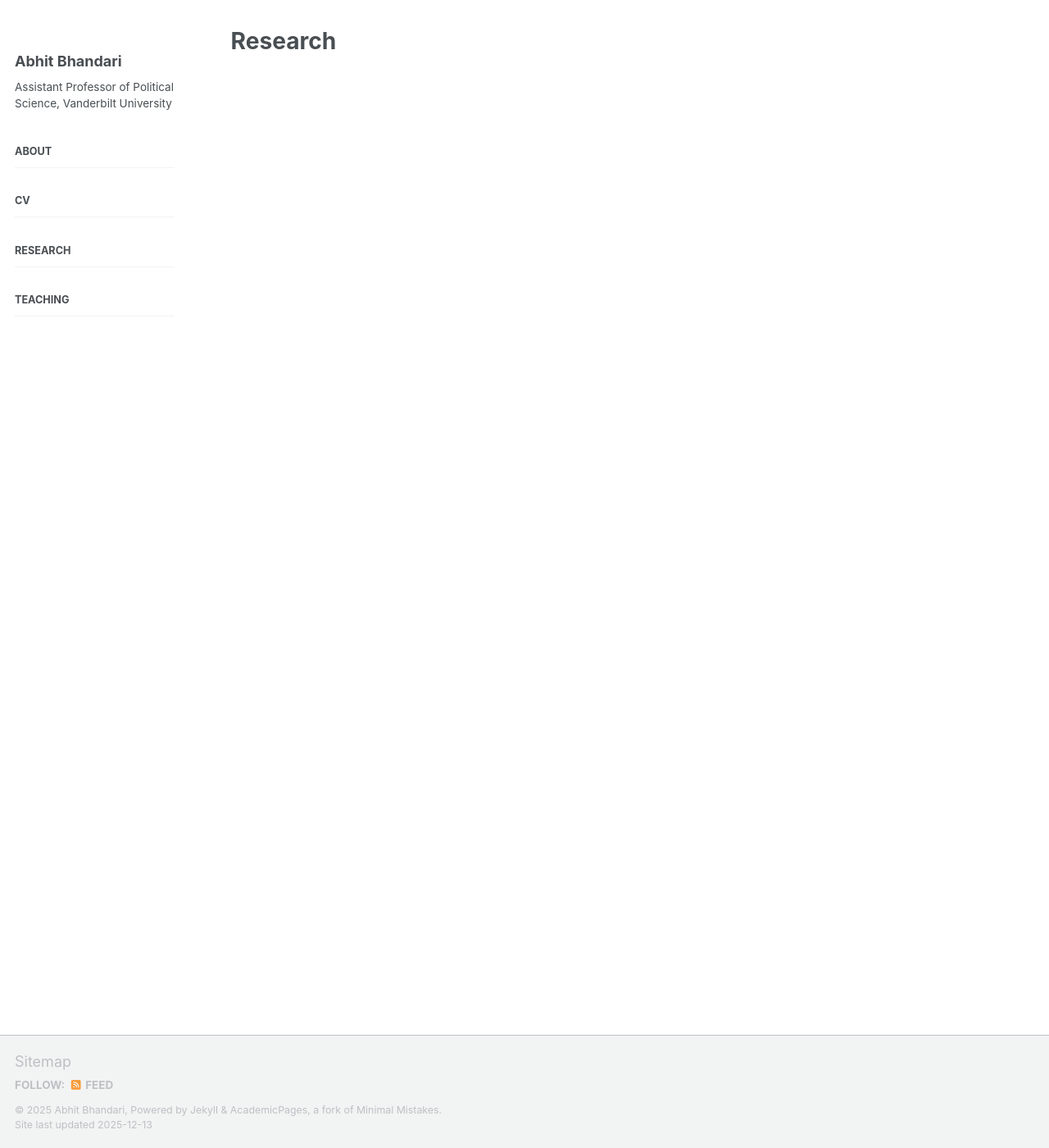
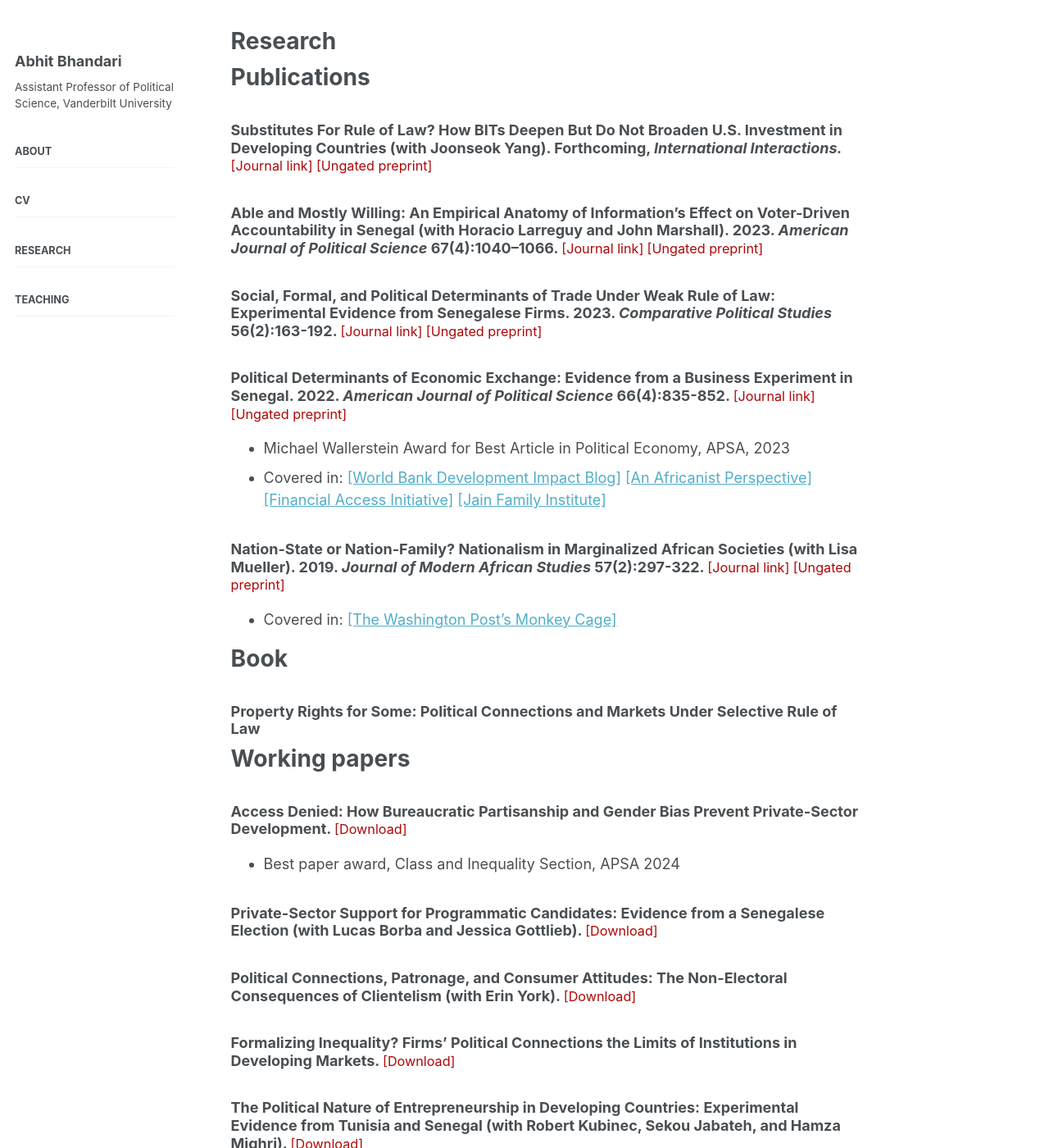
Before and after one commit to abhitbhandari/abhitbhandari.github.io, a Jekyll site: the page built from _pages/research.md, in a window 1280 px wide and 1400 px high. Shown: the whole window at 82% size. Built offline with Jekyll 4.4.1, drawn with Linux system fonts in a browser that asks for light colours; a script bundle is joined from its source files by our own code; library files that are not in the unit come from our copies; some of the changed text lies outside the part shown.

Commit message:
Update research.md

```diff
--- a/_pages/research.md
+++ b/_pages/research.md
@@ -5,3 +5,55 @@ layout: single
 sidebar:
   nav: "sidebar"
 ---
+
+# Publications
+
+### **Substitutes For Rule of Law? How BITs Deepen But Do Not Broaden U.S. Investment in Developing Countries** (with Joonseok Yang). Forthcoming, *International Interactions.* <a href="https://www.tandfonline.com/doi/full/10.1080/03050629.2025.2564652" target="_blank" style="color:#ad0808; text-decoration:none; font-size:90%; font-weight:normal;">[Journal link]</a> <a href="/s/BhandariYang_BITs.pdf" target="_blank" style="color:#ad0808; text-decoration:none; font-size:90%; font-weight:normal;">[Ungated preprint]</a>
+
+
+### **Able and Mostly Willing: An Empirical Anatomy of Information's Effect on Voter-Driven Accountability in Senegal** (with Horacio Larreguy and John Marshall). 2023. *American Journal of Political Science* 67(4):1040–1066. <a href="https://onlinelibrary.wiley.com/doi/10.1111/ajps.12591" target="_blank" style="color:#ad0808; text-decoration:none; font-size:90%; font-weight:normal;">[Journal link]</a> <a href="/s/Accountability_Senegal_Paper_v8.pdf" target="_blank" style="color:#ad0808; text-decoration:none; font-size:90%; font-weight:normal;">[Ungated preprint]</a>
+
+
+### **Social, Formal, and Political Determinants of Trade Under Weak Rule of Law: Experimental Evidence from Senegalese Firms.** 2023. *Comparative Political Studies* 56(2):163-192. <a href="https://journals.sagepub.com/doi/abs/10.1177/00104140221089648" target="_blank" style="color:#ad0808; text-decoration:none; font-size:90%; font-weight:normal;">[Journal link]</a> <a href="/s/Senegal_firms_paper_v8.pdf" target="_blank" style="color:#ad0808; text-decoration:none; font-size:90%; font-weight:normal;">[Ungated preprint]</a>
+
+### **Political Determinants of Economic Exchange: Evidence from a Business Experiment in Senegal.** 2022. *American Journal of Political Science* 66(4):835-852. <a href="https://onlinelibrary.wiley.com/doi/10.1111/ajps.12593" target="_blank" style="color:#ad0808; text-decoration:none; font-size:90%; font-weight:normal;">[Journal link]</a>  <a href="/s/Bhandari_PAPS_RCT_v11.pdf" target="_blank" style="color:#ad0808; text-decoration:none; font-size:90%; font-weight:normal;">[Ungated preprint]</a>
+-  Michael Wallerstein Award for Best Article in Political Economy, APSA, 2023
+- Covered in: <a href="https://blogs.worldbank.org/impactevaluations/setting-your-own-firm-firm-experiment" target="_blank">[World Bank Development Impact Blog]</a> <a href="https://kenopalo.com/2019/01/31/formalizing-the-informal-sector-may-intensify-market-fragmentation-and-trading-inequalities-senegal-edition/" target="_blank">[An Africanist Perspective]</a> <a href="https://www.financialaccess.org/faiv/2018/11/16/week-of-november-12-2018" target="_blank">[Financial Access Initiative]</a> <a href="https://us16.campaign-archive.com/?u=30638b4a1754ffe5cdc9f22c1&id=405360d1c9" target="_blank">[Jain Family Institute]</a>
+
+
+
+### **Nation-State or Nation-Family? Nationalism in Marginalized African Societies** (with Lisa Mueller). 2019. *Journal of Modern African Studies* 57(2):297-322. <a href="https://www.cambridge.org/core/journals/journal-of-modern-african-studies/article/nationstate-or-nationfamily-nationalism-in-marginalised-african-societies/BF68A611FE365112AF8D2C51E0ED6C4C" target="_blank" style="color:#ad0808; text-decoration:none; font-size:90%; font-weight:normal;">[Journal link]</a> <a href="/s/BhandariMueller_nationalism.pdf" target="_blank" style="color:#ad0808; text-decoration:none; font-size:90%; font-weight:normal;">[Ungated preprint]</a>
+
+- Covered in: <a href="https://www.washingtonpost.com/politics/2019/08/13/african-countries-are-opening-their-borders-what-does-this-mean-security-identity-trade/" target="_blank">[The Washington Post's Monkey Cage]</a>
+
+
+
+# Book
+
+### **Property Rights for Some: Political Connections and Markets Under Selective Rule of Law**
+
+# Working papers
+
+### **Access Denied: How Bureaucratic Partisanship and Gender Bias Prevent Private-Sector Development.** <a href="/s/Access_experiment_v6.pdf" target="_blank" style="color:#ad0808; text-decoration:none; font-size:90%; font-weight:normal;">[Download]</a>
+- Best paper award, Class and Inequality Section, APSA 2024
+
+### **Private-Sector Support for Programmatic Candidates: Evidence from a Senegalese Election** (with Lucas Borba and Jessica Gottlieb). <a href="/s/formality_and_programmatism_v4.pdf" target="_blank" style="color:#ad0808; text-decoration:none; font-size:90%; font-weight:normal;">[Download]</a>
+
+### **Political Connections, Patronage, and Consumer Attitudes: The Non-Electoral Consequences of Clientelism** (with Erin York). <a href="/s/BhandariYork_Morocco_v11.pdf" target="_blank" style="color:#ad0808; text-decoration:none; font-size:90%; font-weight:normal;">[Download]</a>
+
+### **Formalizing Inequality? Firms' Political Connections the Limits of Institutions in Developing Markets.** <a href="/s/Enforcement_Senegal_v8.pdf" target="_blank" style="color:#ad0808; text-decoration:none; font-size:90%; font-weight:normal;">[Download]</a>
+
+### **The Political Nature of Entrepreneurship in Developing Countries: Experimental Evidence from Tunisia and Senegal** (with Robert Kubinec, Sekou Jabateh, and Hamza Mighri). <a href="https://osf.io/preprints/osf/unby5_v1" target="_blank" style="color:#ad0808; text-decoration:none; font-size:90%; font-weight:normal;">[Download]</a>
+
+
+
+# Research in progress
+
+
+### **Political Formalization Cycles: How Political Uncertainty Can Promote Economic Development** (with Lucas Borba).
+
+### **The Economic Costs of Favoritism** (with Horacio Larreguy).
+
+### **Economics, Politics, and the Rule of Law: An Experiment in Formalization** (with Jessica Gottlieb).
+
+### **Who Controls Private-Sector Development? Bureaucratic Origins and Preferential Access to Economic Growth.**
```
